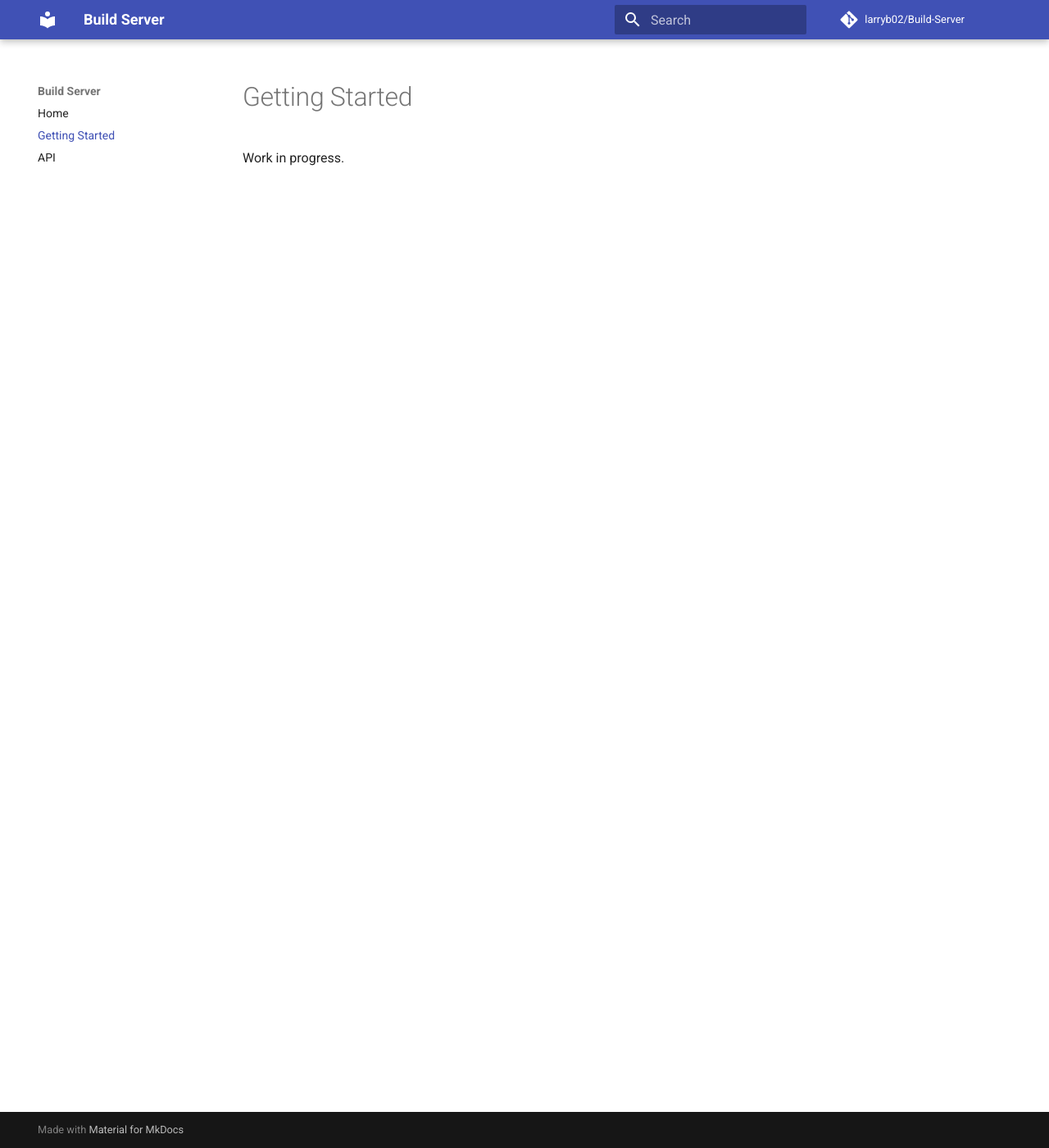
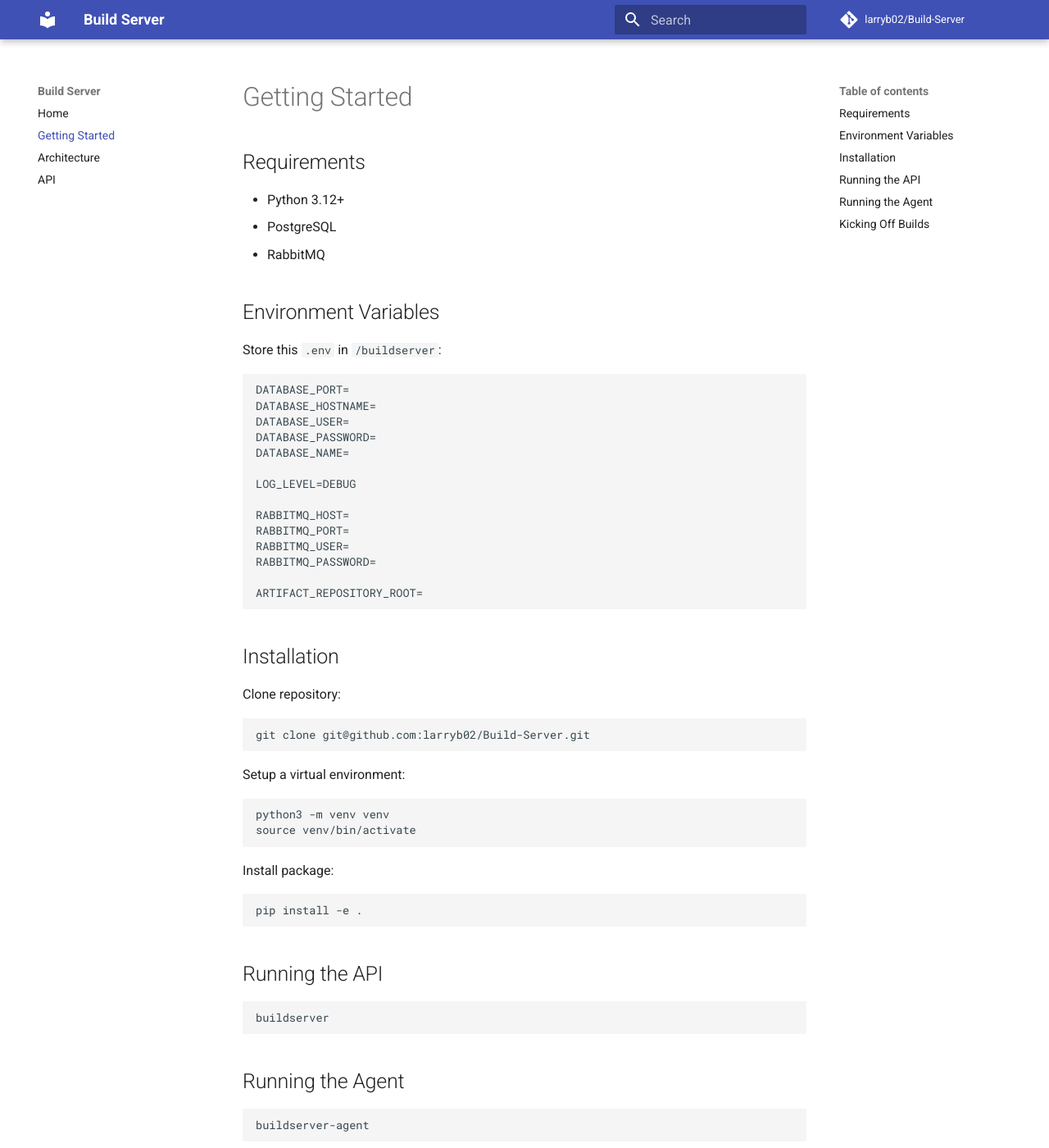
Before and after one commit to larryb02/Build-Server, an MkDocs documentation site: the page built from docs/getting-started.md, in a window 1280 px wide and 1400 px high. Shown: the whole window at 82% size. Built offline with MkDocs 1.6.1 and Material for MkDocs 9.7.7, drawn with Linux system fonts in a browser that asks for light colours; comment, search, counter and statistics services are not loaded; some of the changed text lies outside the part shown.

````diff
--- a/docs/getting-started.md
+++ b/docs/getting-started.md
@@ -1,3 +1,71 @@
 # Getting Started
 
-Work in progress.
+## Requirements
+
+- Python 3.12+
+- PostgreSQL
+- RabbitMQ
+
+## Environment Variables
+
+Store this `.env` in `/buildserver`:
+
+```
+DATABASE_PORT=
+DATABASE_HOSTNAME=
+DATABASE_USER=
+DATABASE_PASSWORD=
+DATABASE_NAME=
+
+LOG_LEVEL=DEBUG
+
+RABBITMQ_HOST=
+RABBITMQ_PORT=
+RABBITMQ_USER=
+RABBITMQ_PASSWORD=
+
+ARTIFACT_REPOSITORY_ROOT=
+```
+
+## Installation
+
+Clone repository:
+
+```bash
+git clone git@github.com:larryb02/Build-Server.git
+```
+
+Setup a virtual environment:
+
+```bash
+python3 -m venv venv
+source venv/bin/activate
+```
+
+Install package:
+
+```bash
+pip install -e .
+```
+
+## Running the API
+
+```bash
+buildserver
+```
+
+## Running the Agent
+
+```bash
+buildserver-agent
+```
+
+## Kicking Off Builds
+
+To register repositories for builds, use the REST API:
+
+```bash
+curl -X POST http://localhost:8000/jobs/register \
+  -H "Content-Type: application/json" \
+  -d '{"git_repository_url": "git@github.com:user/repo.git"}'
+```
--- a/mkdocs.yml
+++ b/mkdocs.yml
@@ -11,4 +11,5 @@ theme:
 nav:
   - Home: index.md
   - Getting Started: getting-started.md
+  - Architecture: architecture.md
   - API: api.md
````
Also changed, not shown: README.md (+3 -118 lines), docs/architecture.md (added, +32 -0 lines).
